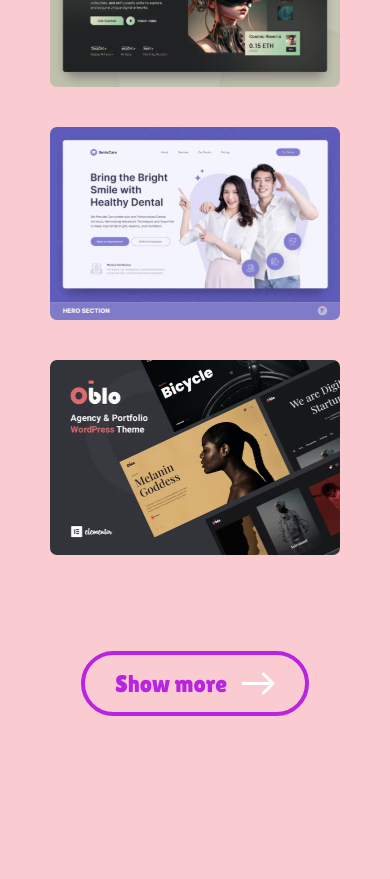
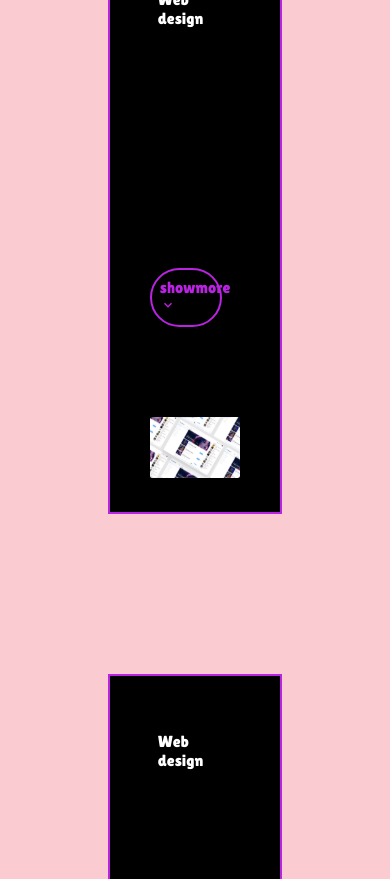
Before and after one commit to KunnikarB/portfolio, a React (Vite) app: page /portfolio in a window 390 px wide. Shown: the part 1100-1979 px from the top of the page. Built offline with nearby package versions, Linux system fonts and the light colour scheme.

Commit message:
modified Portfolio

```diff
--- a/src/Components/Portfolio/Portfolio.css
+++ b/src/Components/Portfolio/Portfolio.css
@@ -26,10 +26,26 @@
   z-index: -1;
 }
 
-.mywork-container {
+.mywork-show {
   display: grid;
   grid-template-columns: repeat(2, 1fr);
-  gap: 40px;
+  gap: 10em;
+}
+
+.mywork-container {
+  display: flex;
+  flex-direction: column;
+  justify-content: center;
+  border: 2px solid #B923E1;
+  background-color: black;
+  padding: 3em;
+}
+
+.mywork-container h2, p {
+  font-size: 1.5em;
+  font-weight: 500;
+  font-family: "Lilita One", sans-serif;
+  margin: 0.5em
 }
 
 .mywork-container img {
@@ -38,6 +54,7 @@
   height: 280px;
   transition: 0.3s;
   cursor: pointer;
+  margin-top: 2em;
 }
 
 .mywork-container img:hover {
@@ -49,28 +66,65 @@
 
 .mywork-showmore {
   display: flex;
-  gap: 15px;
   border-radius: 50px;
-  border: 4px solid #B923E1;
-  padding: 30px 60px;
-  font-size: 2em;
-  font-weight: 500;
-  margin-bottom: 80px;
+  border: 2px solid #B923E1;
   transition: 0.6s;
-  cursor: pointer;
   color: #B923E1;
   font-family: "Lilita One", sans-serif;
-  font-size: 1.5em;
+  font-size: 1em;
+  width: 45%;
+  cursor: pointer;
+  margin-top: 1.5em;
 }
 
 .mywork-showmore:hover {
   background-color: #B923E1;
   color: white;
   transition: 0.6s;
-  gap: 30px;
 }
 
 @media (max-width: 768px) {
+  .mywork {
+    display: flex;
+    flex-direction: column;
+    align-items: center;
+    justify-content: center;
+    gap: 6em;
+    margin: 80px 50px;
+  }
+
+  .mywork-title h1 {
+    font-size: 3em;
+    padding: 0px 30px;
+  }
+
+  .mywork-title img {
+    width: 60%;
+  }
+
+
+  .mywork-show{
+    display: flex;
+    flex-direction: column;
+    width: 60%;
+  }
+
+  .mywork-container img {
+    width: 100%;
+    height: 100%;
+  }
+
+  .mywork-container h2, p {
+    font-size: 1em;
+  }
+
+  .mywork-showmore p {
+    font-size: 1em;
+    width: 80%;
+  }
+}
+
+@media(max-width: 1024px) {
   .mywork {
     display: flex;
     flex-direction: column;
@@ -101,8 +155,8 @@
   }
 
   .mywork-showmore {
-    padding: 15px 30px;
-    font-size: 1.5em;
+
+    font-size: 1em;
+    width: 80%;
   }
-
 }
--- a/src/Components/Portfolio/Portfolio.jsx
+++ b/src/Components/Portfolio/Portfolio.jsx
@@ -1,12 +1,15 @@
-
+import { useState } from 'react';
 import './Portfolio.css';
 import Pattern from '../../assets/theme_pattern.svg';
 import mywork_data from '../../assets/mywork_data';
-import arrow_icon from '../../assets/arrow_icon.svg';
+import { MdExpandMore } from "react-icons/md";
+
 
 
 
 const  Portfolio = () => {
+
+
   return (
     <div className='mywork'>
       <div className='mywork-title'>
@@ -14,18 +17,25 @@
         <img src= {Pattern} alt='' />
       </div>
 
-      <div className='mywork-container'>
-        { mywork_data.map((work,index) => {
-          return (
-              <img key={index} src={work.w_img} alt='' />
-          )
-        })}
-      </div>
+        <div className='mywork-show'>
+          { mywork_data.map((work,index) => {
+            return (
+              <div className='mywork-container'  >
+                <h2>{work.w_name}</h2>
+                <p>{work.w_desc}</p>
+                <p>{work.w_note}</p>
+                <p>{work.w_built}</p>
+                <div className='mywork-showmore'>
+                <p onClick={work.w_more}>showmore<MdExpandMore />
+                </p>
+                </div>
+                <a href={work.w_img_url}><img key={index} src={work.w_img} alt='Link image to my project' title='Click to see my project' /></a>
+              </div>
+            )
+          })}
+        </div>
 
-      <div className='mywork-showmore'>
-        <p>Show more</p>
-        <img src={arrow_icon} alt='' />
-      </div>
+
     </div>
   );
 };
```
